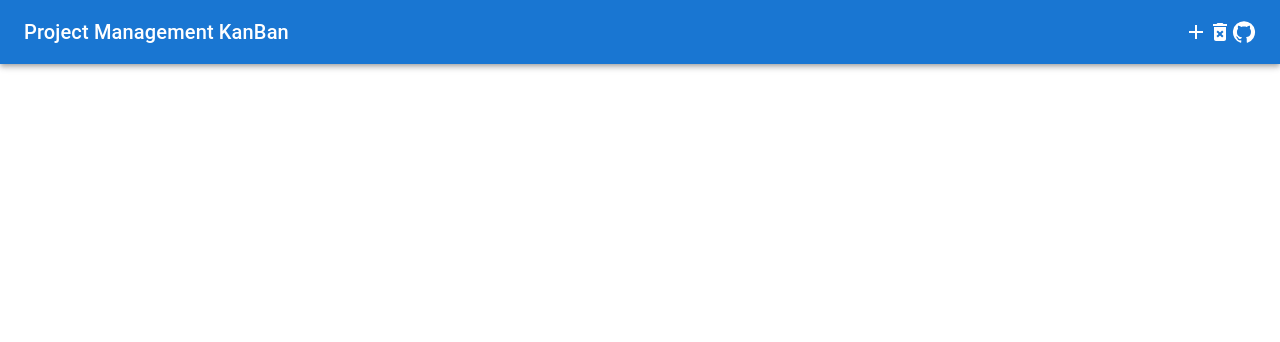
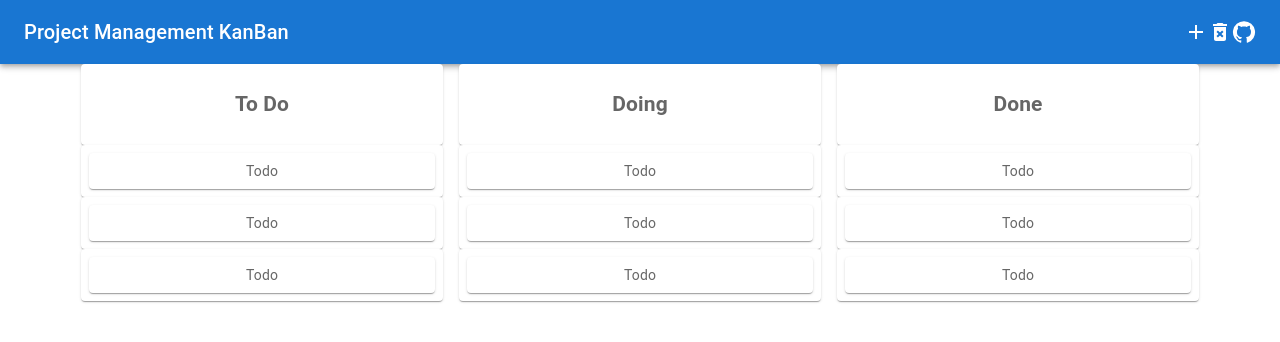
Before and after one commit to rkaufusi/Project-Manager-KB, a React (Create React App) app in the folder client/: page / in a window 1280 px wide. Shown: the top 342 px of the page. Built offline with nearby package versions, Linux system fonts and the light colour scheme.

Commit message:
added column layout

```diff
--- a/client/src/components/AppBar.tsx
+++ b/client/src/components/AppBar.tsx
@@ -7,10 +7,12 @@ import Container from '@mui/material/Container';
 import AddIcon from '@mui/icons-material/Add';
 import DeleteForeverIcon from '@mui/icons-material/DeleteForever';
 import GitHubIcon from '@mui/icons-material/GitHub';
+import Columns from './columns/Columns'
 
 const ResponsiveAppBar = () => {
 
   return (
+    <div>
     <AppBar position="static">
       <Container maxWidth="xl">
         <Toolbar disableGutters>
@@ -19,7 +21,7 @@ const ResponsiveAppBar = () => {
             variant="h6"
             noWrap
             component="div"
-            sx={{ mr: 2, display: { xs: 'none', md: 'flex' } }}
+            sx={{ mr: 2, display: { xs: 'flex', md: 'flex' } }}
           >
             Project Management KanBan
           </Typography>
@@ -30,6 +32,8 @@ const ResponsiveAppBar = () => {
         </Toolbar>
       </Container>
     </AppBar>
+    <Columns/>
+    </div>
   );
 };
 export default ResponsiveAppBar;
--- /dev/null
+++ b/client/src/components/Tasks.tsx
@@ -0,0 +1,23 @@
+import * as React from 'react';
+import { styled } from '@mui/material/styles';
+import Box from '@mui/material/Box';
+import Paper from '@mui/material/Paper';
+import Grid from '@mui/material/Grid';
+
+const Tasks = () => {
+    const Item = styled(Paper)(({ theme }) => ({
+        ...theme.typography.body2,
+        padding: theme.spacing(1),
+        textAlign: 'center',
+        color: theme.palette.text.secondary,
+      }));
+    return (
+
+          <Grid item xs={12}>
+            <Item>Todo</Item>
+          </Grid>
+
+    )
+}
+
+export default Tasks
--- /dev/null
+++ b/client/src/components/columns/Columns.tsx
@@ -0,0 +1,46 @@
+import * as React from 'react';
+import { styled } from '@mui/material/styles';
+import Box from '@mui/material/Box';
+import Paper from '@mui/material/Paper';
+import Grid from '@mui/material/Grid';
+import Tasks from '../Tasks'
+
+const Columns = () => {
+    // axios to get columns
+    const Item = styled(Paper)(({ theme }) => ({
+        ...theme.typography.body2,
+        padding: theme.spacing(1),
+        textAlign: 'center',
+        color: theme.palette.text.secondary,
+      }));
+    return (
+        <Box sx={{ flexGrow: 1 }}>
+        <Grid container spacing={2} justifyContent="center" >
+
+        <Grid item xs={3.5} container direction="column">
+        <Item><h2>To Do</h2></Item>
+              <Item><Tasks/></Item>
+              <Item><Tasks/></Item>
+              <Item><Tasks/></Item>
+
+          </Grid>
+
+          <Grid item xs={3.5}>
+          <Item><h2>Doing</h2></Item>
+            <Item><Tasks/></Item>
+              <Item><Tasks/></Item>
+              <Item><Tasks/></Item>
+          </Grid>
+          <Grid item xs={3.5}>
+          <Item><h2>Done</h2></Item>
+            <Item><Tasks/></Item>
+              <Item><Tasks/></Item>
+              <Item><Tasks/></Item>
+          </Grid>
+
+        </Grid>
+      </Box>
+    )
+}
+
+export default Columns
```
